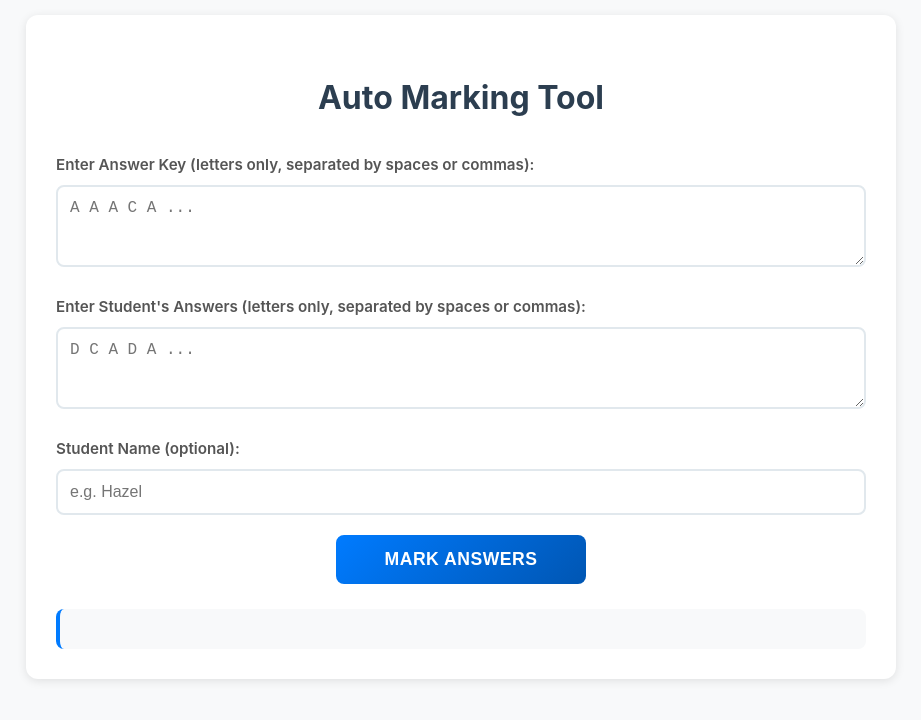
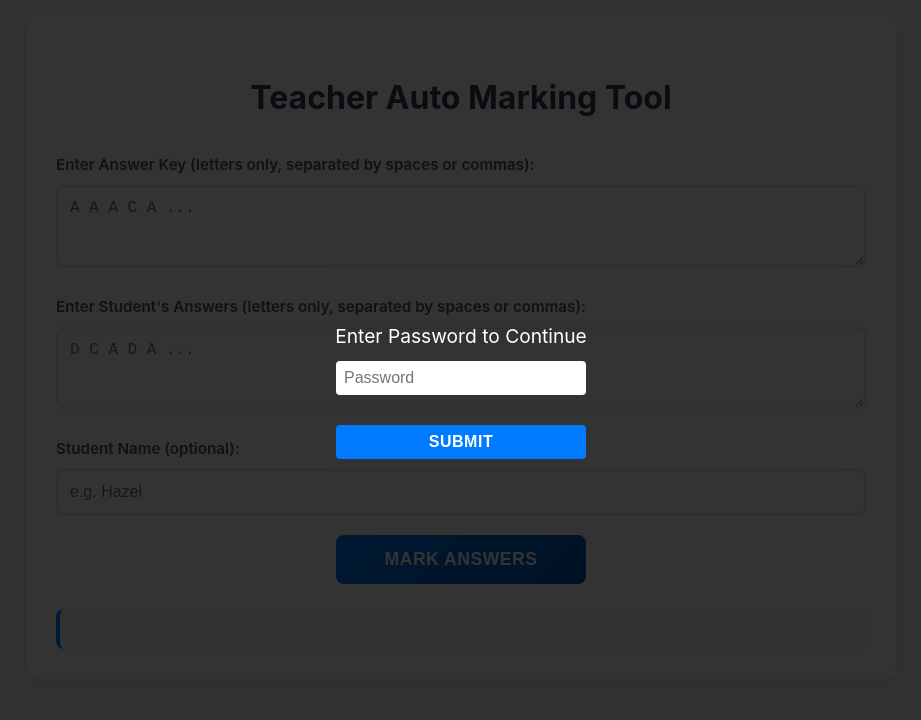
Before and after one commit to nephterwilson/EXAM-PORTAL, a plain HTML site: page teachers.html in a window 1280 px wide. Shown: the whole page, without its empty margins (179-1100 px from the left). Drawn offline with Linux system fonts and the light colour scheme.

Commit message:
password for teachers

```diff
--- a/teachers.html
+++ b/teachers.html
@@ -249,7 +249,7 @@
 </head>
 <body>
 <div class="container">
-  <h2>Auto Marking Tool</h2>
+  <h2>Teacher Auto Marking Tool</h2>
 
   <label for="answerKey">Enter Answer Key (letters only, separated by spaces or commas):</label>
   <textarea id="answerKey" rows="3" placeholder="A A A C A ..."></textarea>
@@ -355,5 +355,35 @@
   });
 </script>
 
+
+<div id="overlay" style="position:fixed; top:0; left:0; right:0; bottom:0; background:rgba(0,0,0,0.8); display:flex; flex-direction:column; justify-content:center; align-items:center; z-index:9999;">
+  <div style="color:white; font-size:1.2rem;">Enter Password to Continue</div>
+  <input id="passwordInput" type="password" placeholder="Password"
+         style="margin-top:10px; padding:8px; font-size:1rem; width:250px; max-width:90%; box-sizing:border-box; border-radius:4px; border:none;" />
+  <button onclick="checkPassword()"
+          style="margin-top:10px; padding:8px 16px; font-size:1rem; cursor:pointer; border-radius:4px; border:none; background:#007BFF; color:white;">
+    Submit
+  </button>
+  <div id="errorMsg" style="color:#f88; margin-top:10px; display:none;">Wrong password, try again.</div>
+</div>
+
 </body>
 </html>
+
+
+<script>
+  const correctPassword = "tr"; // set your password here
+
+function checkPassword() {
+  const input = document.getElementById("passwordInput").value;
+  const overlay = document.getElementById("overlay");
+  const errorMsg = document.getElementById("errorMsg");
+
+  if (input === correctPassword) {
+    overlay.style.display = "none";  // hide overlay on correct password
+  } else {
+    errorMsg.style.display = "block"; // show error message
+  }
+}
+
+</script>
```
